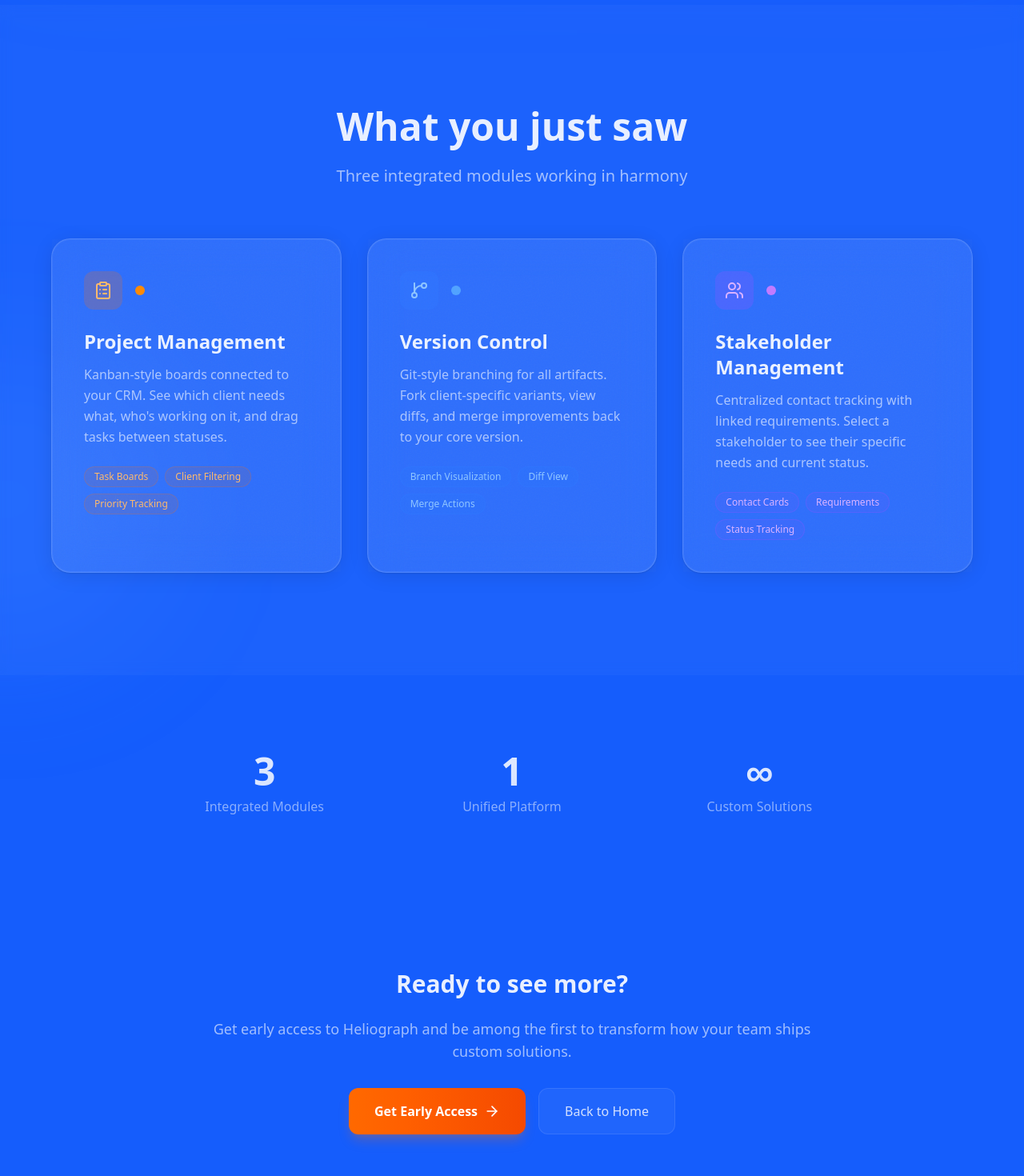
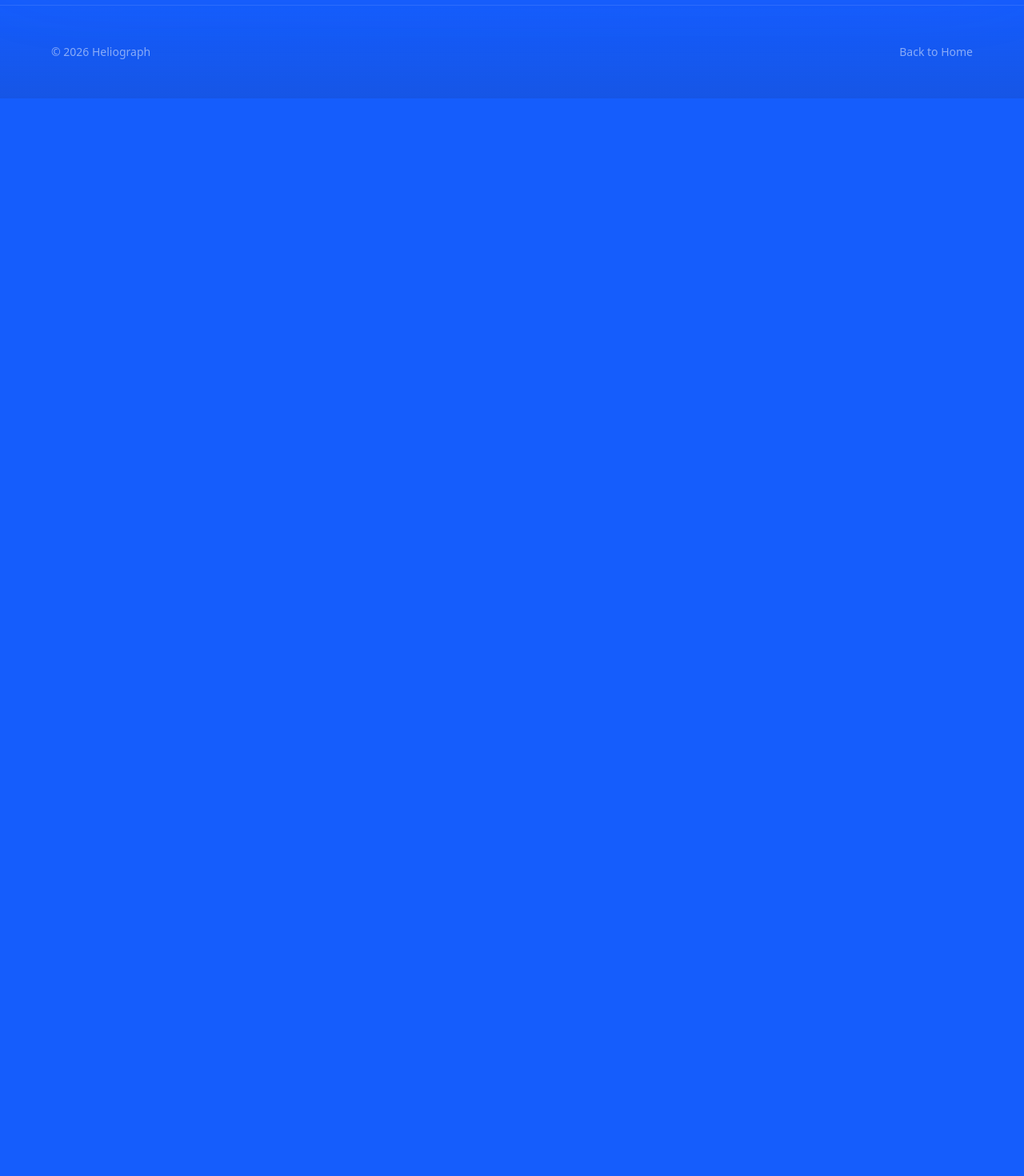
Before and after one commit to dberm312/heliograph, a Next.js app: page /demo in a window 1280 px wide. Shown: the part 1460-2930 px from the top of the page at 80% size. After the commit the page ends 1583 px from the top, so only its background shows below. Built offline with nearby package versions, Linux system fonts and the light colour scheme; a web font is replaced by a local one.

Commit message:
Clean up the demo page

```diff
--- a/app/demo/page.tsx
+++ b/app/demo/page.tsx
@@ -122,203 +122,6 @@ export default function DemoPage() {
             </p>
           </AnimatedSection>
         </section>
-
-        {/* Feature Breakdown Section */}
-        <section className="px-6 py-20 md:py-32 relative">
-          <div
-            className="absolute inset-0 bg-white/3 backdrop-blur-sm"
-            aria-hidden="true"
-          />
-
-          <AnimatedSection className="max-w-6xl mx-auto relative">
-            <div className="text-center mb-16">
-              <h2 className="font-display text-3xl md:text-4xl lg:text-5xl font-semibold mb-6 animate-fade-in-up">
-                What you just saw
-              </h2>
-              <p className="text-xl text-white/60 max-w-2xl mx-auto animate-fade-in-up delay-100">
-                Three integrated modules working in harmony
-              </p>
-            </div>
-
-            {/* Module cards */}
-            <div className="grid md:grid-cols-3 gap-6 lg:gap-8">
-              {/* Project Management */}
-              <div className="glass-card rounded-3xl p-8 lg:p-10 relative noise-texture animate-fade-in-up delay-200 group hover:border-orange-400/30 transition-colors duration-300">
-                <div className="flex items-center gap-4 mb-6">
-                  <div className="w-12 h-12 rounded-xl bg-orange-500/20 flex items-center justify-center">
-                    <ClipboardList
-                      className="w-6 h-6 text-orange-300"
-                      aria-hidden="true"
-                    />
-                  </div>
-                  <div
-                    className="w-3 h-3 rounded-full bg-orange-400"
-                    aria-hidden="true"
-                  />
-                </div>
-                <h3 className="font-display text-2xl font-semibold mb-3">
-                  Project Management
-                </h3>
-                <p className="text-white/60 leading-relaxed mb-6">
-                  Kanban-style boards connected to your CRM. See which client
-                  needs what, who&apos;s working on it, and drag tasks between
-                  statuses.
-                </p>
-                <div className="flex flex-wrap gap-2">
-                  <span className="text-xs px-3 py-1 rounded-full bg-orange-500/10 text-orange-300 border border-orange-500/20">
-                    Task Boards
-                  </span>
-                  <span className="text-xs px-3 py-1 rounded-full bg-orange-500/10 text-orange-300 border border-orange-500/20">
-                    Client Filtering
-                  </span>
-                  <span className="text-xs px-3 py-1 rounded-full bg-orange-500/10 text-orange-300 border border-orange-500/20">
-                    Priority Tracking
-                  </span>
-                </div>
-              </div>
-
-              {/* Version Control */}
-              <div className="glass-card rounded-3xl p-8 lg:p-10 relative noise-texture animate-fade-in-up delay-300 group hover:border-blue-400/30 transition-colors duration-300">
-                <div className="flex items-center gap-4 mb-6">
-                  <div className="w-12 h-12 rounded-xl bg-blue-500/20 flex items-center justify-center">
-                    <GitBranch
-                      className="w-6 h-6 text-blue-300"
-                      aria-hidden="true"
-                    />
-                  </div>
-                  <div
-                    className="w-3 h-3 rounded-full bg-blue-400"
-                    aria-hidden="true"
-                  />
-                </div>
-                <h3 className="font-display text-2xl font-semibold mb-3">
-                  Version Control
-                </h3>
-                <p className="text-white/60 leading-relaxed mb-6">
-                  Git-style branching for all artifacts. Fork client-specific
-                  variants, view diffs, and merge improvements back to your core
-                  version.
-                </p>
-                <div className="flex flex-wrap gap-2">
-                  <span className="text-xs px-3 py-1 rounded-full bg-blue-500/10 text-blue-300 border border-blue-500/20">
-                    Branch Visualization
-                  </span>
-                  <span className="text-xs px-3 py-1 rounded-full bg-blue-500/10 text-blue-300 border border-blue-500/20">
-                    Diff View
-                  </span>
-                  <span className="text-xs px-3 py-1 rounded-full bg-blue-500/10 text-blue-300 border border-blue-500/20">
-                    Merge Actions
-                  </span>
-                </div>
-              </div>
-
-              {/* Stakeholder Management */}
-              <div className="glass-card rounded-3xl p-8 lg:p-10 relative noise-texture animate-fade-in-up delay-400 group hover:border-purple-400/30 transition-colors duration-300">
-                <div className="flex items-center gap-4 mb-6">
-                  <div className="w-12 h-12 rounded-xl bg-purple-500/20 flex items-center justify-center">
-                    <Users
-                      className="w-6 h-6 text-purple-300"
-                      aria-hidden="true"
-                    />
-                  </div>
-                  <div
-                    className="w-3 h-3 rounded-full bg-purple-400"
-                    aria-hidden="true"
-                  />
-                </div>
-                <h3 className="font-display text-2xl font-semibold mb-3">
-                  Stakeholder Management
-                </h3>
-                <p className="text-white/60 leading-relaxed mb-6">
-                  Centralized contact tracking with linked requirements. Select
-                  a stakeholder to see their specific needs and current status.
-                </p>
-                <div className="flex flex-wrap gap-2">
-                  <span className="text-xs px-3 py-1 rounded-full bg-purple-500/10 text-purple-300 border border-purple-500/20">
-                    Contact Cards
-                  </span>
-                  <span className="text-xs px-3 py-1 rounded-full bg-purple-500/10 text-purple-300 border border-purple-500/20">
-                    Requirements
-                  </span>
-                  <span className="text-xs px-3 py-1 rounded-full bg-purple-500/10 text-purple-300 border border-purple-500/20">
-                    Status Tracking
-                  </span>
-                </div>
-              </div>
-            </div>
-          </AnimatedSection>
-        </section>
-
-        {/* Quick Stats Section */}
-        <section className="px-6 py-16 md:py-24">
-          <AnimatedSection className="max-w-4xl mx-auto">
-            <div className="grid grid-cols-3 gap-4 md:gap-8">
-              <div className="text-center animate-fade-in-up delay-100">
-                <div className="font-display text-4xl md:text-5xl font-bold gradient-text mb-2">
-                  3
-                </div>
-                <div className="text-sm md:text-base text-white/50">
-                  Integrated Modules
-                </div>
-              </div>
-              <div className="text-center animate-fade-in-up delay-200">
-                <div className="font-display text-4xl md:text-5xl font-bold gradient-text mb-2">
-                  1
-                </div>
-                <div className="text-sm md:text-base text-white/50">
-                  Unified Platform
-                </div>
-              </div>
-              <div className="text-center animate-fade-in-up delay-300">
-                <div className="font-display text-4xl md:text-5xl font-bold gradient-text mb-2">
-                  ∞
-                </div>
-                <div className="text-sm md:text-base text-white/50">
-                  Custom Solutions
-                </div>
-              </div>
-            </div>
-          </AnimatedSection>
-        </section>
-
-        {/* Next Steps Section */}
-        <section className="px-6 py-16 md:py-24 relative">
-          <AnimatedSection className="max-w-3xl mx-auto text-center">
-            <h2 className="font-display text-2xl md:text-3xl font-semibold mb-6 animate-fade-in-up">
-              Ready to see more?
-            </h2>
-            <p className="text-lg text-white/60 mb-8 animate-fade-in-up delay-100">
-              Get early access to Heliograph and be among the first to transform
-              how your team ships custom solutions.
-            </p>
-            <div className="flex flex-col sm:flex-row gap-4 justify-center animate-fade-in-up delay-200">
-              <a
-                href="https://forms.gle/8eMhsfNjWp2hXFuX9"
-                className="inline-flex items-center justify-center gap-2 px-8 py-4 rounded-xl bg-linear-to-r from-orange-500 to-orange-600 text-white font-semibold hover:from-orange-400 hover:to-orange-500 transition-all duration-300 shadow-lg shadow-orange-500/25 hover:shadow-orange-500/40"
-              >
-                Get Early Access
-                <ArrowRight className="w-5 h-5" aria-hidden="true" />
-              </a>
-              <a
-                href="/"
-                className="inline-flex items-center justify-center gap-2 px-8 py-4 rounded-xl bg-white/5 border border-white/10 text-white/80 font-medium hover:bg-white/10 hover:border-white/20 transition-all duration-300"
-              >
-                Back to Home
-              </a>
-            </div>
-          </AnimatedSection>
-        </section>
-
-        {/* CTA Section with Cube */}
-        <section className="relative overflow-visible">
-          <CTACubeScene
-            heading="See the whole picture"
-            description="One platform where all your workflows finally connect."
-            ctaText="Get Early Access"
-            ctaHref="https://forms.gle/8eMhsfNjWp2hXFuX9"
-            secondaryText="Join the teams building the future of customer solutions."
-          />
-        </section>
       </main>
 
       {/* Footer */}
```
